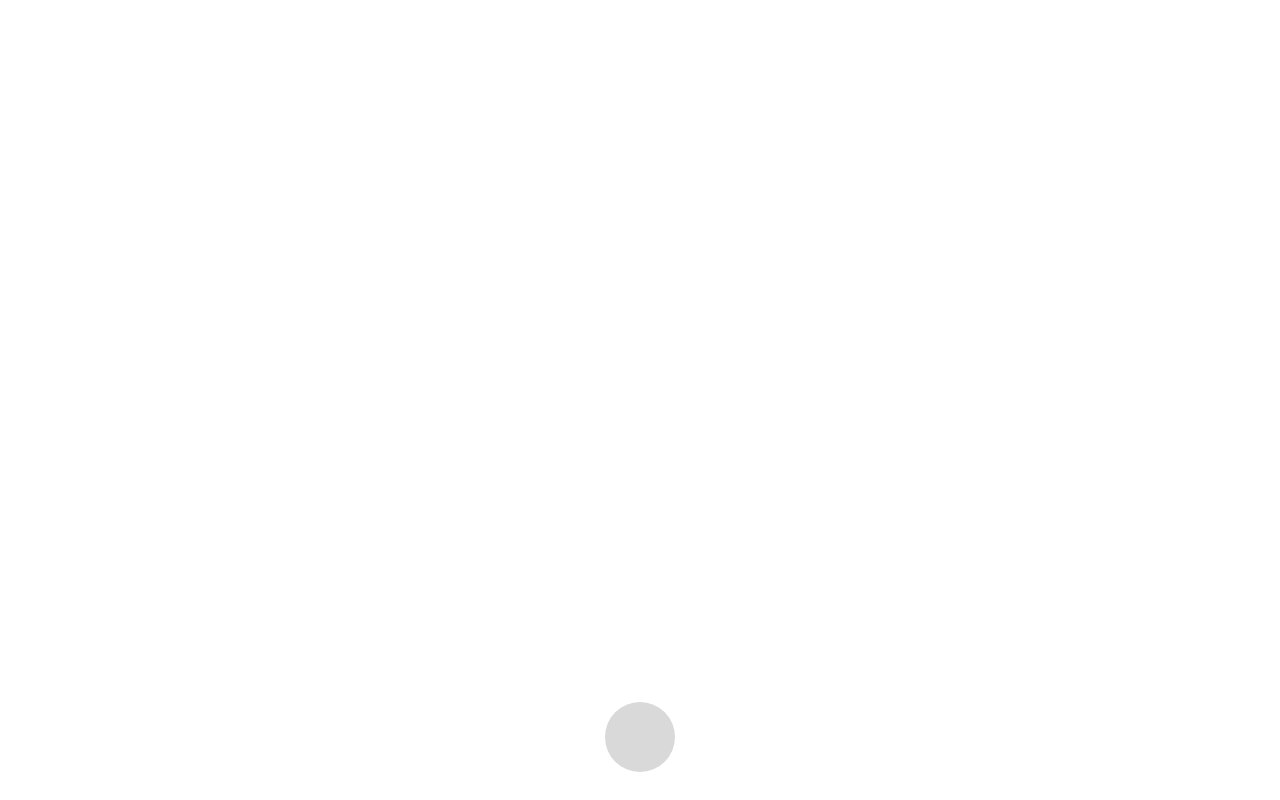
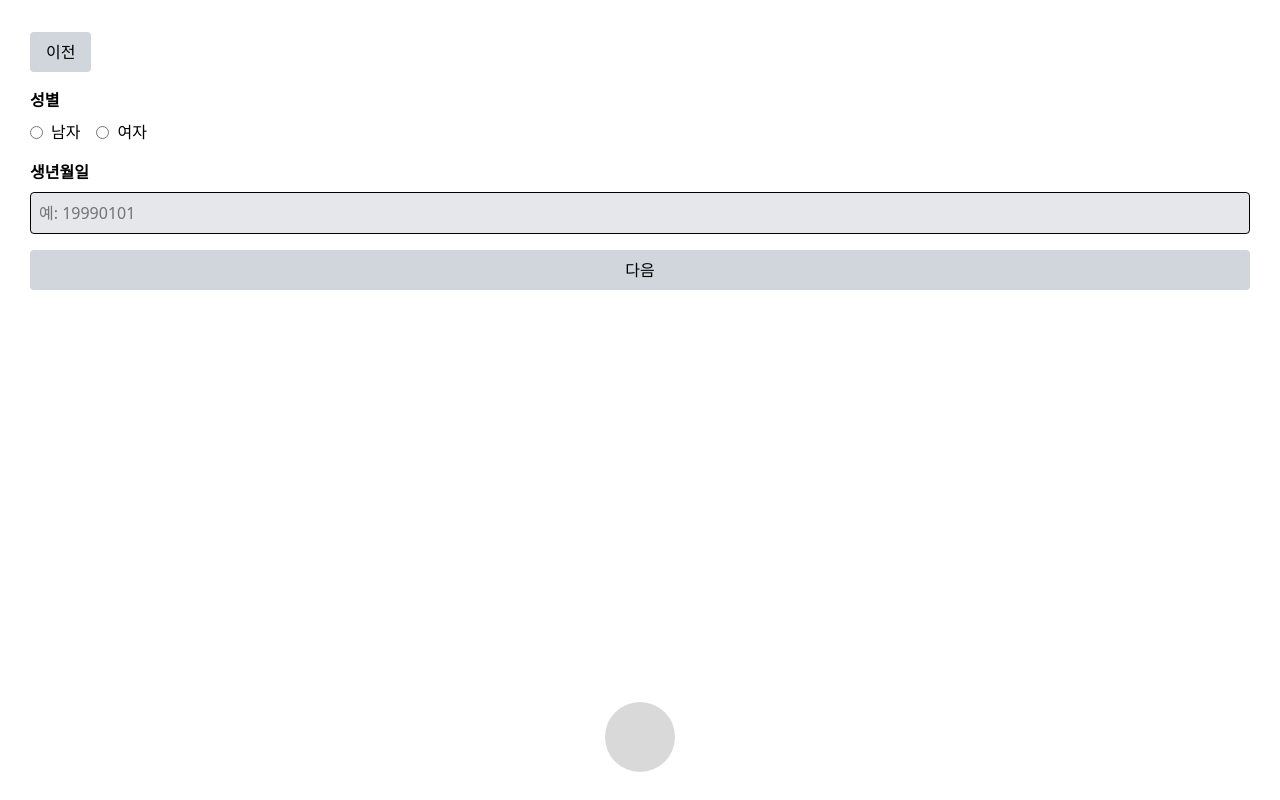
Before and after one commit to kdt-ful-class-three-group/poop, a React (Vite) app in the folder client/: page /RegisterBirth in a window 1280 px wide. Before the commit this address had no page. Built offline with nearby package versions, Linux system fonts and the light colour scheme.

Commit message:
회원가입 성별, 생년월일 만드는 중

```diff
--- a/client/src/App.jsx
+++ b/client/src/App.jsx
@@ -11,6 +11,7 @@ import Mypage from "./pages/Mypage.jsx";
 import Admin from "./pages/Admin.jsx";
 import Register from "./pages/Register.jsx";
 import Layout from "./layout/Layout.jsx";
+import RegisterBirth from "./pages/RegisterBirth.jsx";
 
 import Nav from "./commonComponents/Nav.jsx";
 
@@ -31,6 +32,7 @@ function App() {
             <Route path="/Mypage" element={<Mypage />} />
             <Route path="/Admin" element={<Admin />} />
             <Route path="/Register" element={<Register />} />
+            <Route path="/RegisterBirth" element={<RegisterBirth />} />
 
             {/* Layout 적용 구간: path 가 "/KnowledgeHorror" 또는 "/Quiz" 인 경우에만 */}
             <Route element={<Layout />}>
--- /dev/null
+++ b/client/src/components/BirthInput.jsx
@@ -0,0 +1,20 @@
+import React from 'react';
+
+const BirthDateInput = ({ value, onChange }) => {
+  return (
+    <div className="mb-4">
+      <label className="block font-bold mb-2">생년월일</label>
+      <input
+        type="text"
+        name="birthdate"
+        placeholder="예: 19990101"
+        maxLength="8"
+        value={value}
+        onChange={onChange}
+        className="w-full p-2 border rounded bg-gray-200"
+      />
+    </div>
+  );
+};
+
+export default BirthDateInput;
--- a/client/src/pages/RegisterBirth.jsx
+++ b/client/src/pages/RegisterBirth.jsx
@@ -0,0 +1,44 @@
+// SignUpForm.jsx
+import React from 'react';
+
+const RegisterBirth = () => {
+  return (
+    <div className="m-3 w-full ">
+      <button className="mb-4 px-4 py-2 bg-gray-300 rounded">이전</button>
+
+      {/* 1. 성별 */}
+      <div className="mb-4">
+        <label className="block font-bold mb-2">성별</label>
+        <div className="flex gap-4">
+          <label className="flex items-center">
+            <input type="radio" name="gender" value="male" className="mr-2" />
+            남자
+          </label>
+          <label className="flex items-center">
+            <input type="radio" name="gender" value="female" className="mr-2" />
+            여자
+          </label>
+        </div>
+      </div>
+
+      {/* 2. 생년월일 */}
+      <div className="mb-4">
+        <label className="block font-bold mb-2">생년월일</label>
+        <input
+          type="text"
+          name="birthdate"
+          placeholder="예: 19990101"
+          maxLength="8"
+          className="w-full p-2 border rounded bg-gray-200"
+        />
+      </div>
+
+      {/* 3. 다음 버튼 */}
+      <div>
+        <button className="w-full py-2 bg-gray-300 rounded">다음</button>
+      </div>
+    </div>
+  );
+};
+
+export default RegisterBirth;
```
